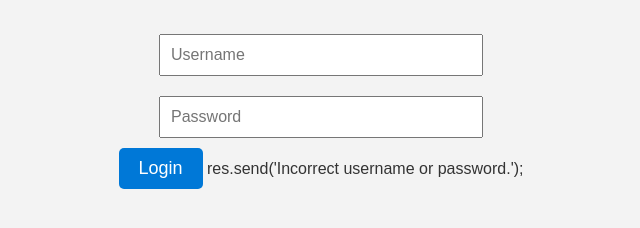
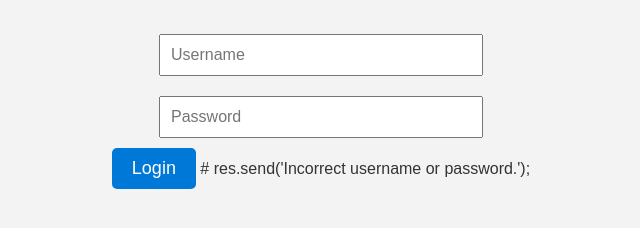
Before and after one commit to DuryeaS/DunderMifflin.com, a plain HTML site: page manager_login.html in a window 1280 px wide. Shown: the part 98-326 px from the top of the page, without its empty margins (319-959 px from the left). Drawn offline with Linux system fonts and the light colour scheme.

Commit message:
Update manager_login.html

```diff
--- a/manager_login.html
+++ b/manager_login.html
@@ -42,7 +42,7 @@
             <input type="text" id="username" name="username" placeholder="Username" required><br>
             <input type="password" id="password" name="password" placeholder="Password" required><br>
             <button type="submit" class="button">Login</button>
-            res.send('Incorrect username or password.');
+#            res.send('Incorrect username or password.');
         </form>
     </div>
 </body>
```
